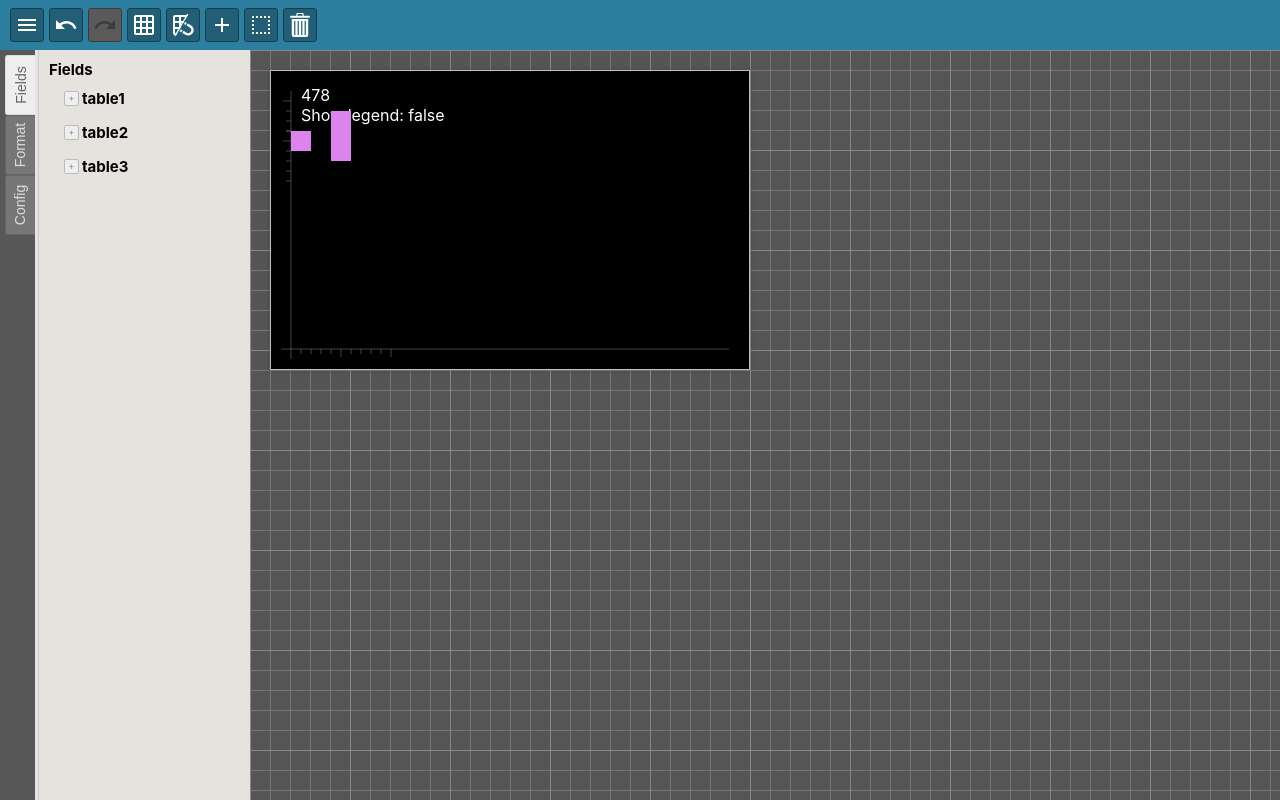
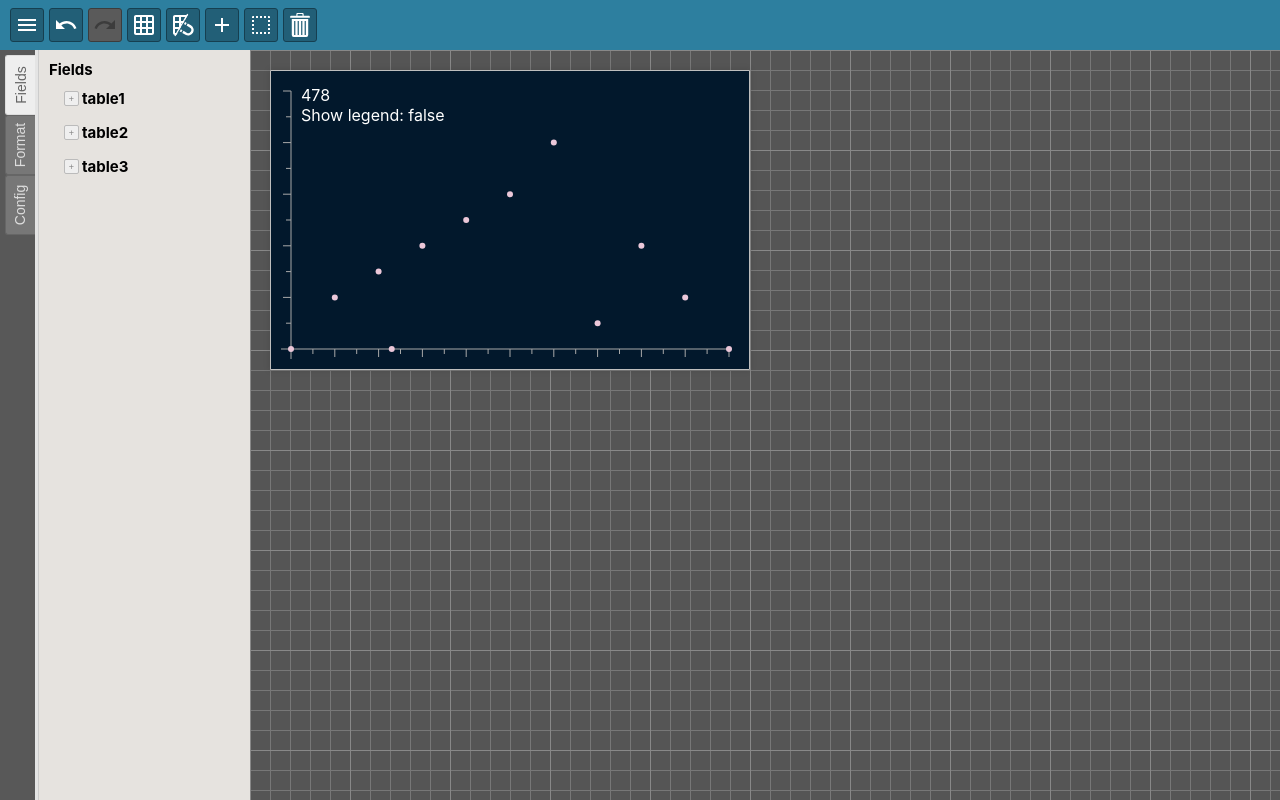
Before and after one commit to olgamirete/bi-web, a React (Create React App) app: page / in a window 1280 px wide. Both pictures are taken after a click on the button 222 px from the left and 25 px from the top of the page. Built offline with nearby package versions, Linux system fonts and the light colour scheme.

Commit message:
initial draft for scatter plot

```diff
--- a/src/components/dashboard-content/components/card-content/charts/BarChart.css
+++ b/src/components/dashboard-content/components/card-content/charts/BarChart.css
@@ -1,27 +1,32 @@
-/* --bw-blue-dark: #02182bff;
---bw-blue-light: #2d80a1ff;
---bw-pink-light: #eac5d8ff;
---bw-pink-dark: #8b575cff;
---bw-pink: #a61c3cff;
---bw-red: #92140cff;
---bw-yellow: #ffd23fff;
---bw-green: #09bc8aff; */
-
 .bar-chart rect.background {
-    fill: var(--bw-blue-dark);
-    /* fill: none; */
+    fill: var(--oxford-blue);
 }
-
+.bar-chart .axis path {
+    fill: none;
+    stroke: var(--sonic-silver-3);
+    stroke-width: 1px;
+    stroke-linecap: butt;
+    stroke-linejoin: miter;
+    stroke-opacity: 1;
+}
+.bar-chart .axis-ticks path {
+    fill: none;
+    stroke: var(--sonic-silver-3);
+    stroke-width: 1px;
+    stroke-linecap: butt;
+    stroke-linejoin: miter;
+    stroke-opacity: 1;
+}
 .bar-chart path {
     fill:none;
     stroke:#ffffff;
-    stroke-width:0.264583px;
+    stroke-width: 0.264583px;
     stroke-linecap:butt;
     stroke-linejoin:miter;
     stroke-opacity:1
 }
 .bar-chart rect.bar {
-    fill: #dd83ee;
+    fill: var(--queen-pink);
     fill-opacity:1;
     stroke:none;
     stroke-width:1;
@@ -30,6 +35,12 @@
     stroke-opacity:1
 }
 
+.bar-chart circle.point {
+    fill: var(--queen-pink);
+    fill-opacity:1;
+    stroke:none;
+}
+
 .bar-chart text {
     fill: #ffffff;
 }
--- a/src/components/dashboard-content/components/card-content/charts/BarChart.js
+++ b/src/components/dashboard-content/components/card-content/charts/BarChart.js
@@ -1,20 +1,5 @@
 import React from 'react';
 import './BarChart.css';
-
-// const data = [
-//   {x: 0, y: 0},
-//   {x: 10, y: 10},
-//   {x: 20, y: 15},
-//   {x: 30, y: 20},
-//   {x: 40, y: 25},
-//   {x: 50, y: 30},
-//   {x: 60, y: 40},
-//   {x: 70, y: 5},
-//   {x: 80, y: 20},
-//   {x: 90, y: 10},
-//   {x: 100, y: 0},
-//   {x: 110, y: 0}
-// ];
 
 function BarChart(props) {
 
@@ -32,11 +17,48 @@ function BarChart(props) {
   const axisHorizontalLength = axisMarginRight - axisMarginLeft;
   const axisVerticalLength = axisMarginBottom - axisMarginTop;
 
+  const axisHorizontalUsableLength = axisHorizontalLength - axisMarginLeft;
+  const axisVerticalUsableLength = axisVerticalLength - (chartHeight - axisMarginBottom);
+
+  const pointRadius = Math.min(3, 0.01*Math.sqrt(Math.pow(axisHorizontalUsableLength, 2) + Math.pow(axisVerticalUsableLength, 2)));
+
   const tickMinorLength = 5;
   const tickMajorLength = 8;
 
-  // const xMin = 10;
-  // const xMax = 10;
+  const xMin = 0;
+  const xMax = 100;
+  const yMin = 0;
+  const yMax = 50;
+
+  const xMinorStep = 5;
+  const xMajorStep = 10;
+  const yMinorStep = 5;
+  const yMajorStep = 10;
+
+  const xTickCount = Math.ceil((xMax - xMin) / xMinorStep);
+  const yTickCount = Math.ceil((yMax - yMin) / yMinorStep);
+
+  let xTicksAux = [];
+  for (let i = 0; i < xTickCount; i++) {
+    let tickLength = ((i + 1) * xMinorStep % xMajorStep === 0) ? tickMajorLength : tickMinorLength;
+    xTicksAux.push(<path d={"M " + (originLeft + ((i + 1) / xTickCount) * axisHorizontalUsableLength) + "," + originTop + " v " + tickLength} />);
+  }
+  const xTicks = <g className="axis-ticks" >{xTicksAux}</g>;
+
+  let yTicksAux = [];
+  for (let i = 0; i < yTickCount; i++) {
+    let tickLength = ((i + 1) * yMinorStep % yMajorStep === 0) ? tickMajorLength : tickMinorLength;
+    yTicksAux.push(<path d={"M " + originLeft + ", " + (originTop - ((i + 1) / yTickCount) * axisVerticalUsableLength) + " h -" + tickLength} />);
+  }
+  const yTicks = <g className="axis-ticks">{yTicksAux}</g>;
+
+  let pointsAux = [];
+  props.data.forEach(d => {
+    const xCoord = originLeft + d.x * (axisHorizontalUsableLength / (xMax - xMin));
+    const yCoord = originTop - d.y * (axisVerticalUsableLength / (yMax - yMin));
+    pointsAux.push(<circle className="point" cx={xCoord} cy={yCoord} r={pointRadius} />);
+  });
+  const points = <g>{pointsAux}</g>;
 
   return (
     <svg xmlns="http://www.w3.org/2000/svg"
@@ -55,66 +77,31 @@ function BarChart(props) {
       </g>
 
       {/* <!-- Ejes --> */}
-      <g>
+      <g className="axis" >
         <g>
           {/* <!-- Eje horizontal --> */}
-          <g>
-            <path d={"M " + axisMarginLeft + "," + originTop + " h " + axisHorizontalLength} />
-            <g>
-              {/* <!-- Axis ticks --> */}
-              <path d={"M 30," + originTop + " v " + tickMinorLength} />
-              <path d={"M 40," + originTop + " v " + tickMinorLength} />
-              <path d={"M 50," + originTop + " v " + tickMinorLength} />
-              <path d={"M 60," + originTop + " v " + tickMinorLength} />
-              <path d={"M 70," + originTop + " v " + tickMajorLength} />
-              <path d={"M 80," + originTop + " v " + tickMinorLength} />
-              <path d={"M 90," + originTop + " v " + tickMinorLength} />
-              <path d={"M 100," + originTop + " v " + tickMinorLength} />
-              <path d={"M 110," + originTop + " v " + tickMinorLength} />
-              <path d={"M 120," + originTop + " v " + tickMajorLength} />
-            </g>
-          </g>
-
+          <path d={"M " + axisMarginLeft + "," + originTop + " h " + axisHorizontalLength} />
+          {/* <!-- Axis ticks --> */}
+          {xTicks}
+        </g>
+        <g>
           {/* <!-- Eje vertical --> */}
-          <g>
-            <path d={"M " + originLeft + "," + axisMarginTop + " v " + axisVerticalLength} />
-            <g>
-              {/* <!-- Axis ticks --> */}
-              <path d={"M " + originLeft + ", 110 h -" + tickMinorLength} />
-              <path d={"M " + originLeft + ", 100 h -" + tickMinorLength} />
-              <path d={"M " + originLeft + ", 90 h -" + tickMinorLength} />
-              <path d={"M " + originLeft + ", 80 h -" + tickMinorLength} />
-              <path d={"M " + originLeft + ", 70 h -" + tickMajorLength} />
-              <path d={"M " + originLeft + ", 60 h -" + tickMinorLength} />
-              <path d={"M " + originLeft + ", 60 h -" + tickMinorLength} />
-              <path d={"M " + originLeft + ", 50 h -" + tickMinorLength} />
-              <path d={"M " + originLeft + ", 40 h -" + tickMinorLength} />
-              <path d={"M " + originLeft + ", 30 h -" + tickMajorLength} />
-            </g>
-          </g>
+          <path d={"M " + originLeft + "," + axisMarginTop + " v " + axisVerticalLength} />
+          {/* <!-- Axis ticks --> */}
+          {yTicks}
         </g>
       </g>
 
       {/* <!-- Grilla --> */}
-      <g>
-        <g>
-          <g>
-            {/* <!-- <path d="m 63.210516,71.81547 v 80.88692" /> --> */}
-            {/* <!-- <path d="M 80.726683,71.815471 V 152.70239" /> --> */}
-            {/* <!-- <path d="M 99.765995,71.815464 V 152.70239" /> --> */}
-          </g>
-          <g>
-            {/* <!-- <path d="m 183.69642,90.246341 -137.583327,10e-7" /> --> */}
-            {/* <!-- <path d="M 183.69642,115.13125 H 46.113087" /> --> */}
-          </g>
-        </g>
-      </g>
 
       {/* <!-- Barras --> */}
-      <g>
+      {/* <g>
         <rect x="20" y="60" width="20" height="20" className="bar" />
         <rect x="60" y="40" width="20" height="50" className="bar" />
-      </g>
+      </g> */}
+
+      {/* <!-- Puntos --> */}
+      {points}
 
     </svg>
   );
```
